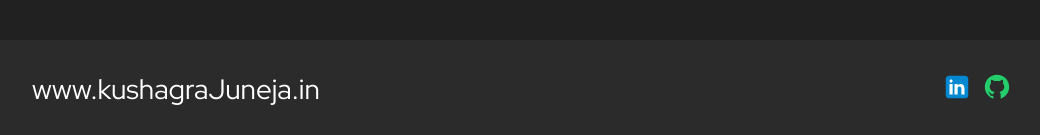
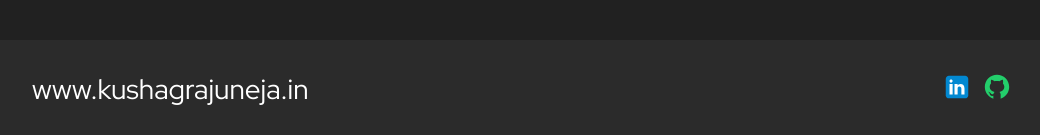
Before and after one commit to ku28/MyPortfolio, a React (Create React App) app: page / in a window 1280 px wide. Shown: the part 2644-2779 px from the top of the page, without its empty margins (118-1158 px from the left). Built offline with nearby package versions, Linux system fonts and the light colour scheme.

Commit message:
bug fixes

```diff
--- a/src/components/Footer/Footer.tsx
+++ b/src/components/Footer/Footer.tsx
@@ -5,9 +5,9 @@ import githubIcon from '../../assets/github.svg'
 export function Footer() {
   return (
     <Container className="footer">
-      <a href="https://kushagraJuneja.in" className="logo">
+      <a href="https://kushagrajuneja.vercel.app/" className="logo">
         <span>www.kushagra</span>
-        <span>Juneja.in</span>
+        <span>juneja.in</span>
       </a>
       <div className="social-media">
         <a
```
